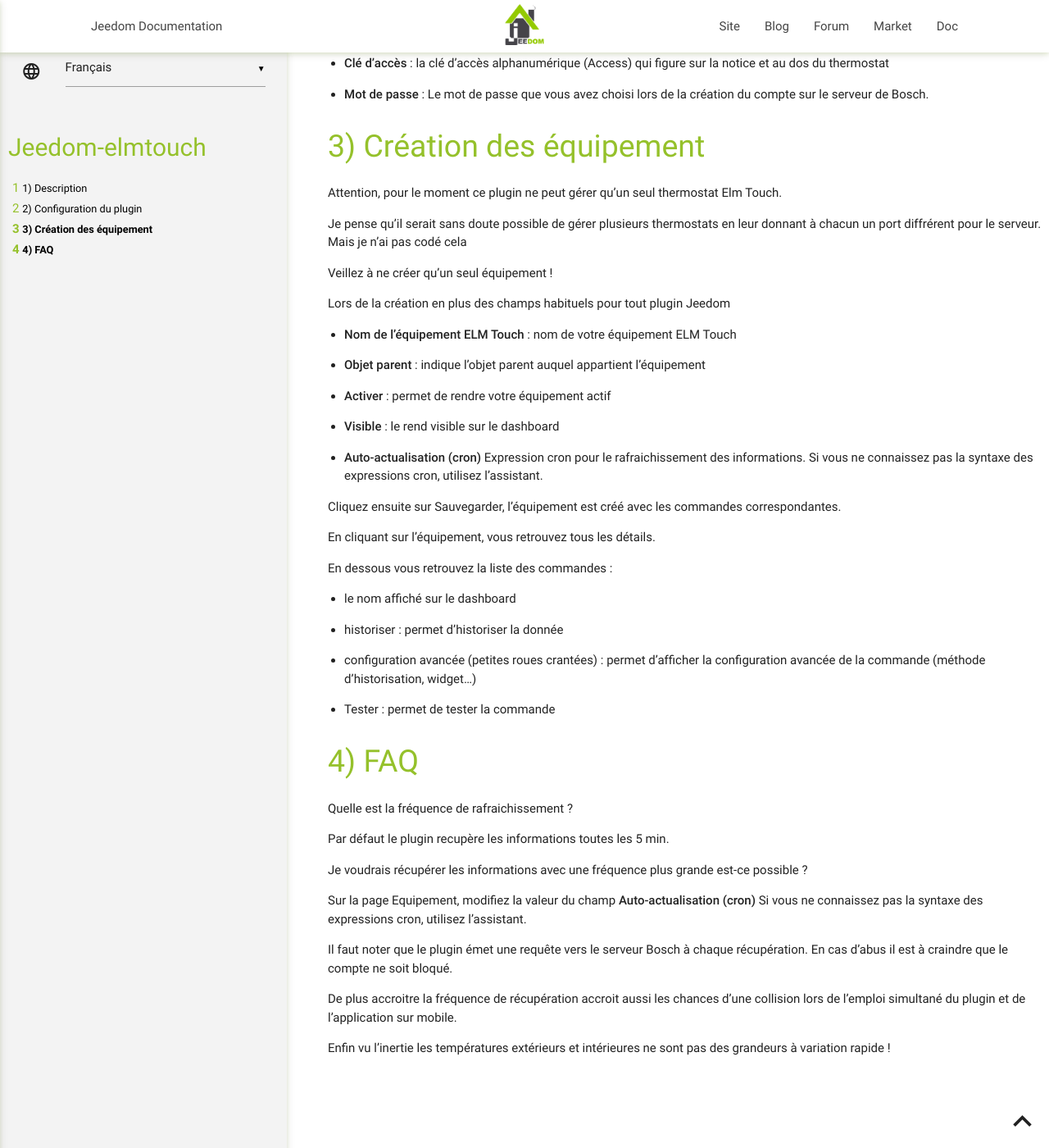
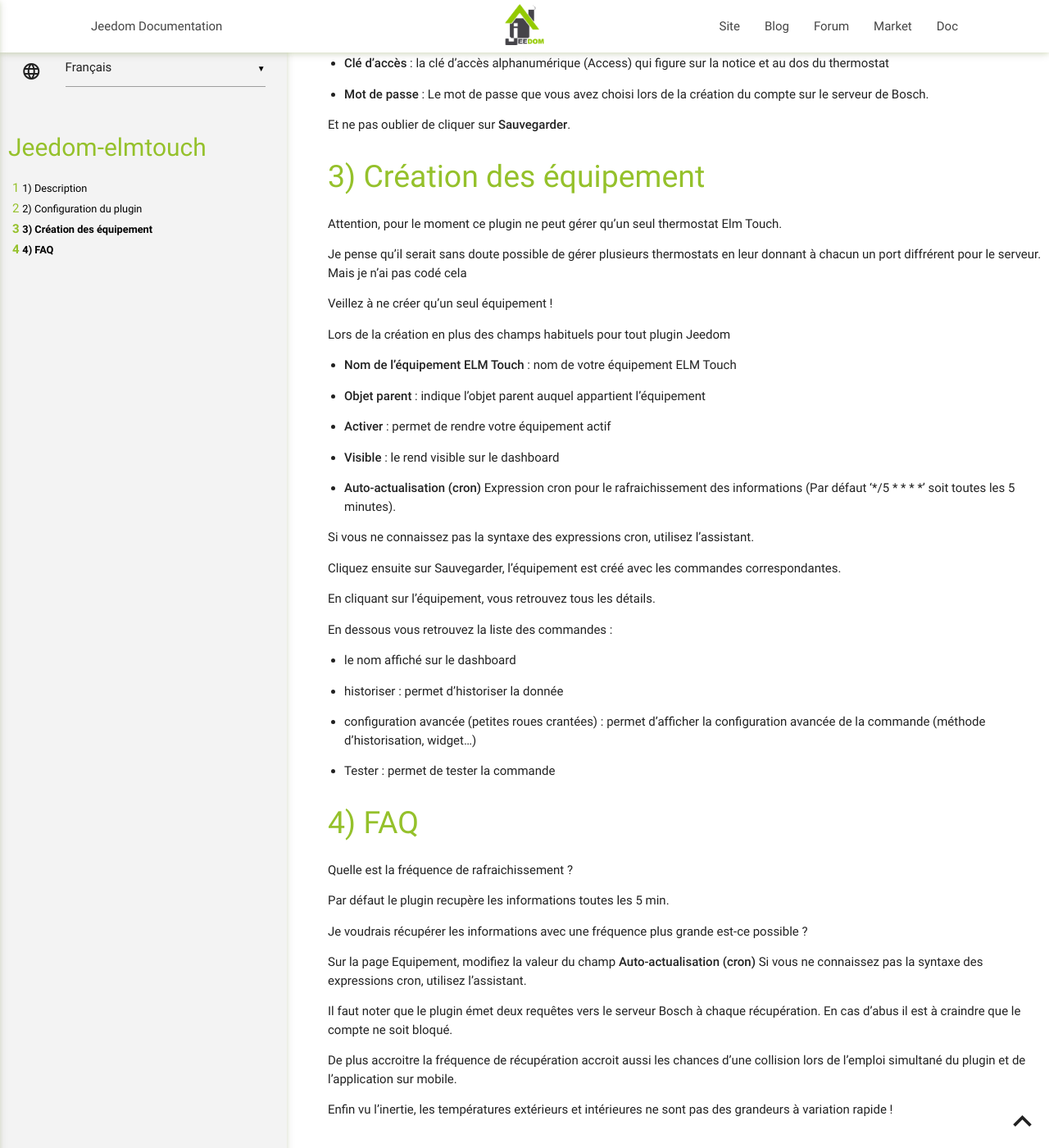
Before and after one commit to jmvedrine/jeedom-elmtouch, a Jekyll site: the page built from docs/fr_FR/index.md, in a window 1280 px wide and 1400 px high, scrolled down 861 px. Shown: the whole window at 82% size. Built offline with Jekyll 4.4.1, drawn with Linux system fonts in a browser that asks for light colours; our own code applies the rules of GitHub Pages for plain Markdown files; some of the changed text lies outside the part shown.

Commit message:
First beta version snd to market

```diff
--- a/docs/fr_FR/index.md
+++ b/docs/fr_FR/index.md
@@ -35,7 +35,7 @@ Les dépendances installent le module nodejs nefit-easy http server de Robert Kl
 (https://github.com/robertklep/nefit-easy-http-server).
 
 Le démon se charge de le démarrer et de l'arrêter. Il faut que le numéro de série, le
-code d'accès et le mot de passe soient corrects pour que le démon puisse fonctionner
+code d'accès et le mot de passe soient corrects pour que le démon puisse fonctionner.
 
 Il faut entrer :
 
@@ -44,6 +44,8 @@ Il faut entrer :
 -   **Clé d'accès** : la clé d'accès alphanumérique (Access) qui figure sur la notice et au dos du thermostat
 
 -   **Mot de passe** : Le mot de passe que vous avez choisi lors de la création du compte sur le serveur de Bosch.
+
+Et ne pas oublier de cliquer sur **Sauvegarder**.
 
 Création des équipement
 ===
@@ -66,7 +68,9 @@ Lors de la création en plus des champs habituels pour tout plugin Jeedom
 
 -   **Visible** : le rend visible sur le dashboard
 
--   **Auto-actualisation (cron)** Expression cron pour le rafraichissement des informations.
+-   **Auto-actualisation (cron)** Expression cron pour le rafraichissement des informations (Par défaut '*/5 * * * *'
+    soit toutes les 5 minutes).
+
 Si vous ne connaissez pas la syntaxe des expressions cron, utilisez l'assistant.
 
 Cliquez ensuite sur Sauvegarder, l'équipement est créé avec les commandes correspondantes.
@@ -97,10 +101,10 @@ Je voudrais récupérer les informations avec une fréquence plus grande est-ce
 Sur la page Equipement, modifiez la valeur du champ **Auto-actualisation (cron)**
 Si vous ne connaissez pas la syntaxe des expressions cron, utilisez l'assistant.
 
-Il faut noter que le plugin émet une requête vers le serveur Bosch à chaque
+Il faut noter que le plugin émet deux requêtes vers le serveur Bosch à chaque
 récupération. En cas d'abus il est à craindre que le compte ne soit bloqué.
 
 De plus accroitre la fréquence de récupération accroit aussi les chances d'une collision
 lors de l'emploi simultané du plugin et de l'application sur mobile.
 
-Enfin vu l'inertie les températures extérieurs et intérieures ne sont pas des grandeurs à variation rapide !
+Enfin vu l'inertie, les températures extérieurs et intérieures ne sont pas des grandeurs à variation rapide !
```
Also changed, not shown: docs/en_US/index.md (added, +107 -0 lines), docs/en_US/changelog.md (added), 4 other files.
